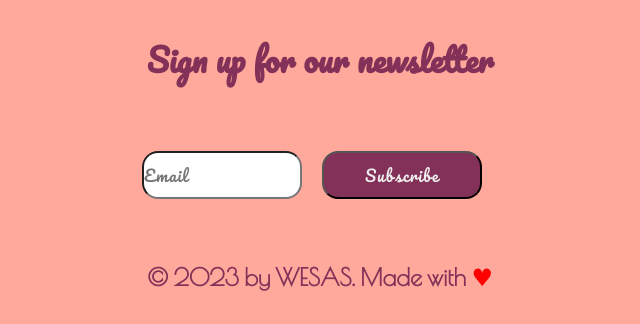
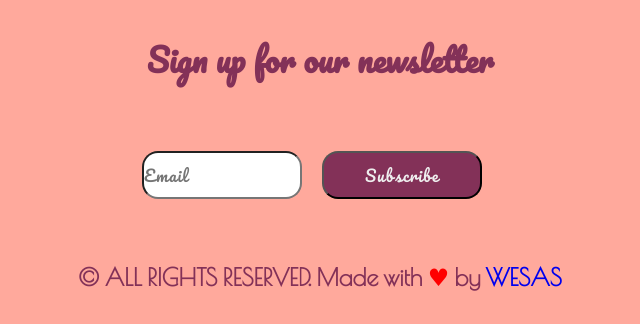
Before and after one commit to shubhamexpo/Event-Managment, a PHP site: page / in a window 1280 px wide. Shown: the part 722-1046 px from the top of the page, without its empty margins (320-960 px from the left). Run offline with PHP 8.4, Linux system fonts and the light colour scheme; data that the repository does not hold is empty.

Commit message:
footer changes

```diff
--- a/components/footer.php
+++ b/components/footer.php
@@ -1,3 +1,3 @@
 <footer>
-    <h1>&copy; 2023 by WESAS. Made with <span style="color: red;">&hearts;</span></h1>
+    <h1>&copy; ALL RIGHTS RESERVED. Made with <span style="color: red;">&hearts;</span> by <a href="http://wesas.in">WESAS</a> </h1>
 </footer>
```
